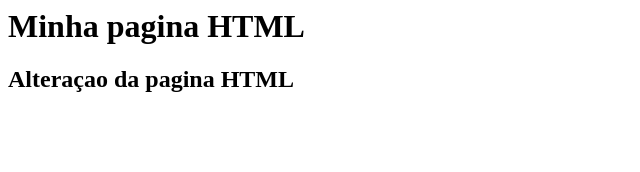
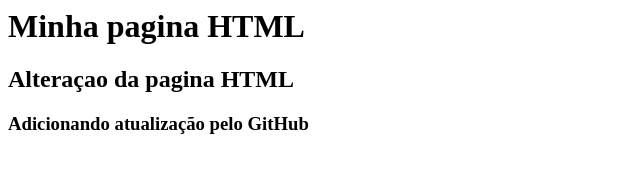
Before and after one commit to framzz/gama-no-github, a plain HTML site: page index.html in a window 1280 px wide. Shown: the whole page, without its empty margins (0-640 px from the left). Drawn offline with Linux system fonts and the light colour scheme.

Commit message:
Edição pelo GitHub

```diff
--- a/index.html
+++ b/index.html
@@ -2,5 +2,6 @@
 	<body>
 		<h1> Minha pagina HTML</h1>
 		<h2> Alteraçao da pagina HTML </h2>
+		<h3> Adicionando atualização pelo GitHub </h3>
 	<body>
 </html>
```
